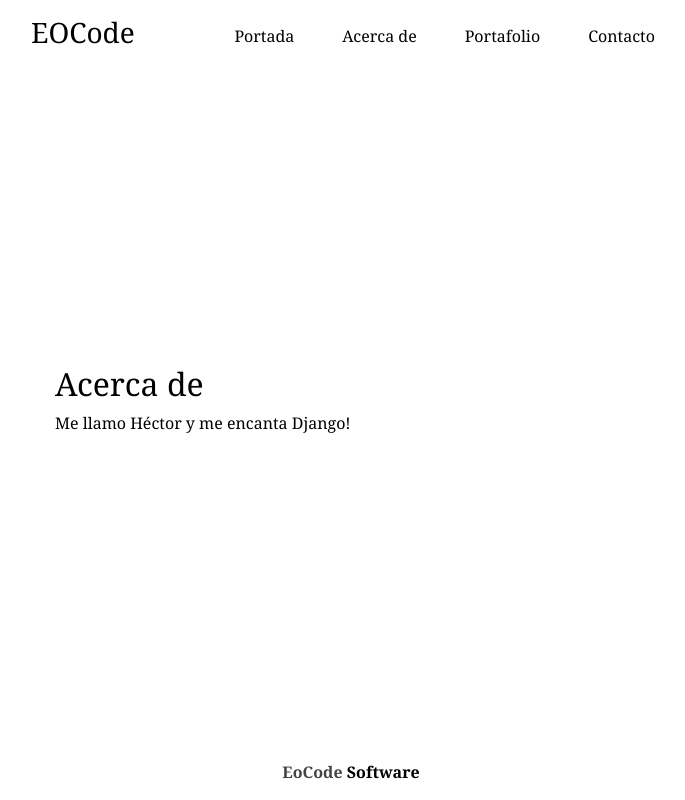
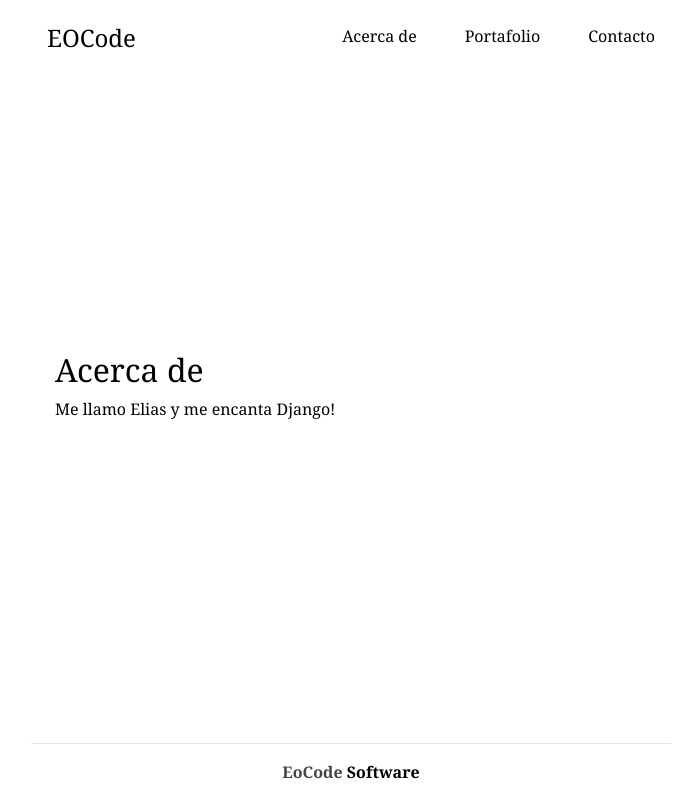
Before and after one commit to eocode/Personal-Page-with-Django, a Django app: page /about-me/ in a window 1280 px wide. Shown: the whole page, without its empty margins (289-974 px from the left). Run offline with Django 3.2, Linux system fonts and the light colour scheme; some libraries are stand-ins or nearby versions.

```diff
--- a/PersonalPage/settings.py
+++ b/PersonalPage/settings.py
@@ -35,7 +35,8 @@ INSTALLED_APPS = [
     'django.contrib.sessions',
     'django.contrib.messages',
     'django.contrib.staticfiles',
-    'core'
+    'core',
+    'portfolio'
 ]
 
 MIDDLEWARE = [
--- a/core/static/core/css/cover.css
+++ b/core/static/core/css/cover.css
@@ -108,3 +108,8 @@ body {
 .mastfoot {
     color: rgba(37, 37, 37, 0.86);
 }
+
+.btn-app {
+    color: white !important;
+    background-color: teal !important;
+}
--- a/core/templates/core/about.html
+++ b/core/templates/core/about.html
@@ -5,5 +5,5 @@
 {% block content %}
     <h2>Acerca de</h2>
 
-    <p>Me llamo Héctor y me encanta Django!</p>
+    <p>Me llamo Elias y me encanta Django!</p>
 {% endblock %}
--- a/core/templates/core/base.html
+++ b/core/templates/core/base.html
@@ -6,18 +6,17 @@
     <meta http-equiv="X-UA-Compatible" content="ie=edge">
     <title>{% block title %}{% endblock %}</title>
     {% load static %}
+    <link rel="icon" href="{% static 'core/img/icon.png' %}" sizes="16x16" type="image/png">
     <link rel="stylesheet" href="https://stackpath.bootstrapcdn.com/bootstrap/4.4.1/css/bootstrap.min.css"
           integrity="sha384-Vkoo8x4CGsO3+Hhxv8T/Q5PaXtkKtu6ug5TOeNV6gBiFeWPGFN9MuhOf23Q9Ifjh" crossorigin="anonymous">
     <link href="{% static 'core/css/cover.css' %}" rel="stylesheet">
-
 </head>
 <body>
 <div class="cover-container d-flex w-100 h-100 p-3 mx-auto flex-column">
     <header class="masthead mb-auto">
         <div class="inner">
-            <h3 class="masthead-brand" href="{% url 'home' %}">EOCode</h3>
+            <a class="h4 nav-link masthead-brand text-center" href="{% url 'home' %}">EOCode</a>
             <nav class="nav nav-masthead justify-content-center">
-                <a class="nav-link" href="{% url 'home' %}">Portada</a>
                 <a class="nav-link" href="{% url 'about' %}">Acerca de</a>
                 <a class="nav-link" href="{% url 'portfolio' %}">Portafolio</a>
                 <a class="nav-link" href="{% url 'contact' %}">Contacto</a>
@@ -30,6 +29,7 @@
     </main>
 
     <footer class="mastfoot mt-auto">
+        <hr/>
         <div class="inner text-center">
             <strong>EoCode <a href="https://eliasojedamedina.com/">Software</a></strong>
         </div>
```
Also changed, not shown: core/templates/core/home.html (+42 -2 lines).
